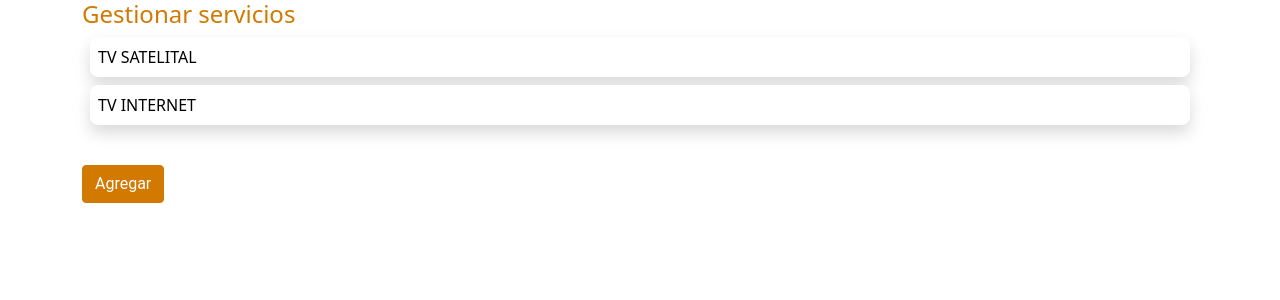
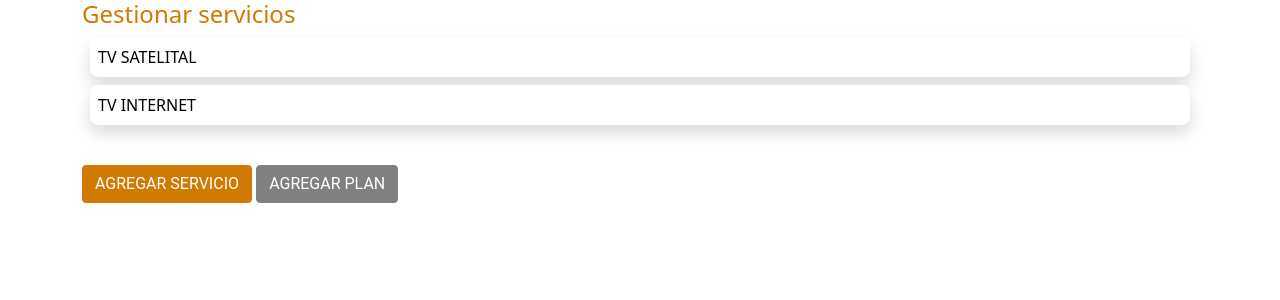
Before and after one commit to nahuelcacer/tv, a Django app: page /servicio/ in a window 1280 px wide. Shown: the top 300 px of the page. Run offline with Django 4.2, Linux system fonts and the light colour scheme; data comes from the database, SQL or seed files in the repository; both versions use the stored data as it was after the commit; some libraries are stand-ins or nearby versions.

Commit message:
planes y servicios

```diff
--- a/apps/servicio/queries.py
+++ b/apps/servicio/queries.py
@@ -1,4 +1,11 @@
 from .models import Servicio,Plan
+from django.core.exceptions import ObjectDoesNotExist
 
 def allServicio():
     return Servicio.objects.all()
+
+def idServicio(id):
+    try:
+        return Servicio.objects.get(id=id)
+    except ObjectDoesNotExist:
+        return { 'nombre': 'No existe'}
--- a/apps/servicio/urls.py
+++ b/apps/servicio/urls.py
@@ -7,6 +7,8 @@ app_name = 'apps.servicio'
 urlpatterns = [
     path('', views.MainServicio ,name="main"),
     path('add/', ViewServicio.as_view(), name="add"),
+    path('ver/<int:id>', views.IdServicio , name="ver"),
+
     # path('ver/<int:id>',name="ver")
 
 ]
--- a/apps/servicio/views.py
+++ b/apps/servicio/views.py
@@ -1,7 +1,7 @@
 from django.shortcuts import render,redirect
 from django.views import View
 from .forms import FormServicio
-from .queries import allServicio
+from .queries import allServicio, idServicio
 # Create your views here.
 
 class ViewServicio(View):
@@ -26,3 +26,10 @@ def MainServicio(request):
         'servicios':servicios
     }
     return render(request,'servicio/main.html', context)
+
+def IdServicio(request,id):
+    servicio = idServicio(id)
+    context = {
+        'servicio': servicio
+    }
+    return render(request, 'servicio/ver.html', context)
--- a/templates/servicio/main.html
+++ b/templates/servicio/main.html
@@ -12,8 +12,12 @@
                 </a>
             {% endfor %}
         {% endif %}
-        <a href="{% url 'apps.servicio:add'  %}">
-            <button class="btn btn-primary" style="border-color:#D17901;background-color:#D17901;font-family:Roboto;margin-top: 2rem;">Agregar</button>
+        <a href="{% url 'apps.servicio:add'  %}" style="text-decoration: none;">
+            <button class="btn btn-primary" style="border-color:#D17901;background-color:#D17901;font-family:Roboto;margin-top: 2rem;">AGREGAR SERVICIO</button>
+        </a>
+        <a style="text-decoration: none;">
+
+            <button class="btn btn-primary" style="border-color:grey;background-color: grey ;font-family:Roboto;margin-top: 2rem;">AGREGAR PLAN</button>
         </a>
     </div>
 {% endblock %}
```
Also changed, not shown: templates/servicio/ver.html (added, +15 -0 lines), db.sqlite3.
